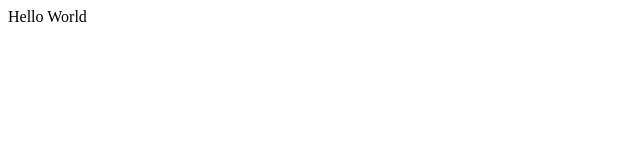
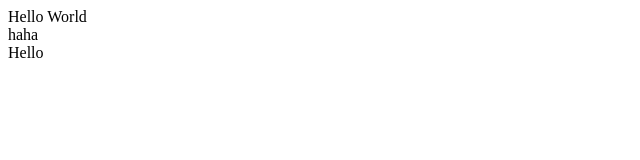
Before and after one commit to Hsuwaddyhtat22/Demo-repo, a plain HTML site: page index.html in a window 1280 px wide. Shown: the full height of the page, 0-640 px from the left. Drawn offline with Linux system fonts and the light colour scheme.

Commit message:
first commit

```diff
--- a/index.html
+++ b/index.html
@@ -10,7 +10,8 @@
 
 <body>
     <div>Hello World</div>
-
+    <div class="car">haha</div>
+    <nav>Hello</nav>
 </body>
 
 </html>
```
Also changed, not shown: 1 other file.
